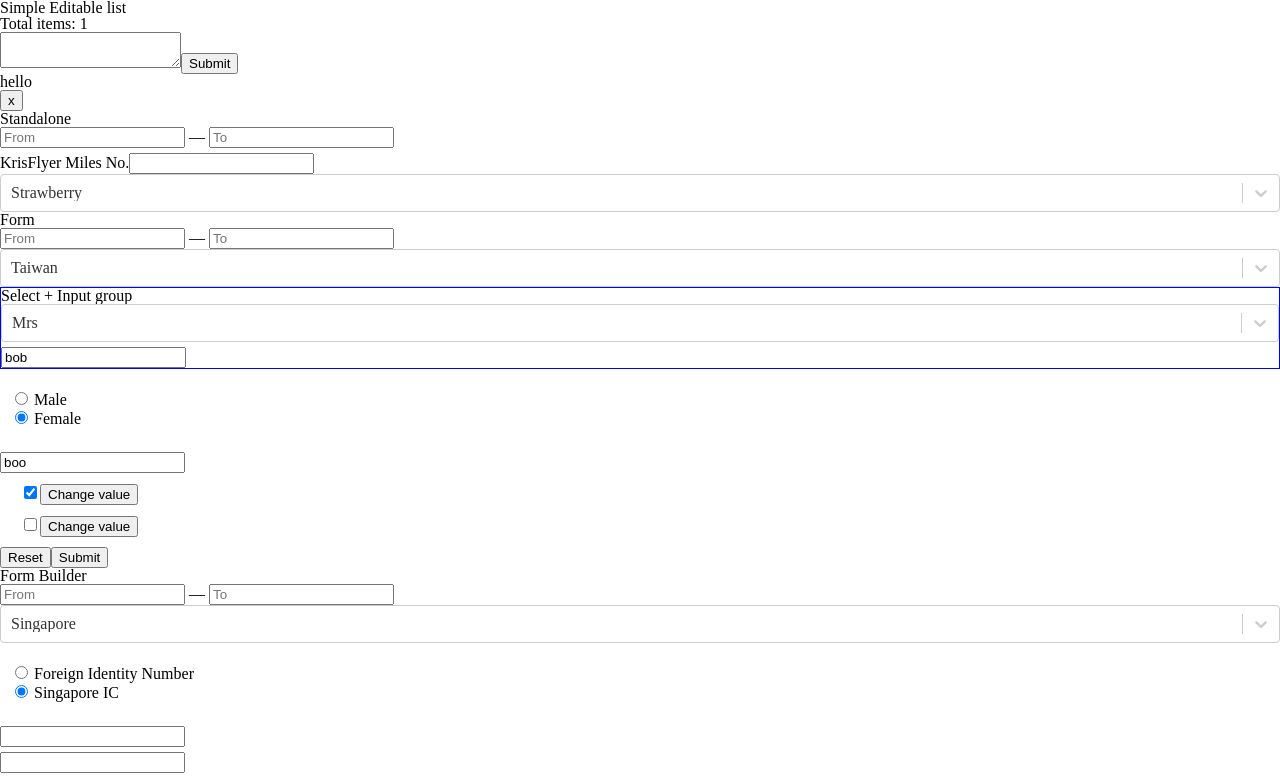
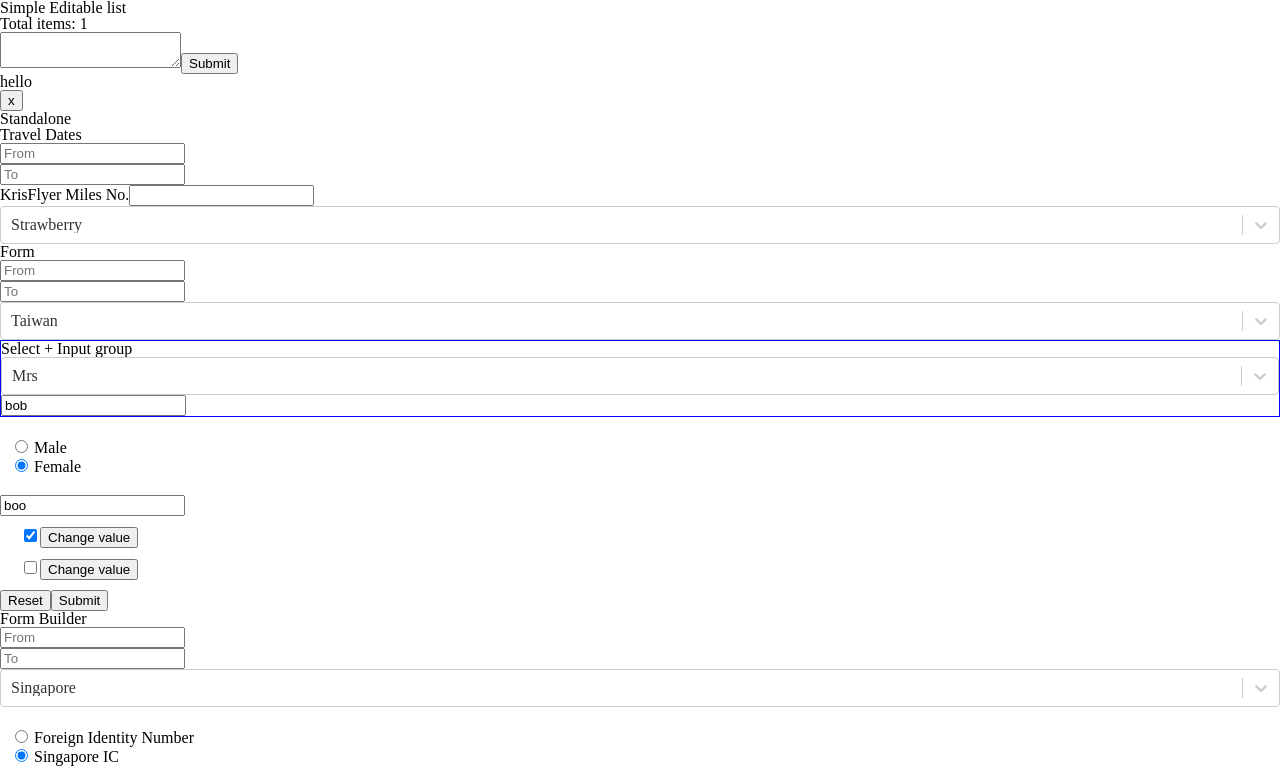
Before and after one commit to geekyme/demo-react-hooks, a Next.js app: page / in a window 1280 px wide. Shown: the top 776 px of the page. Built offline with nearby package versions, Linux system fonts and the light colour scheme.

Commit message:
Change FormDateRange style

```diff
--- /dev/null
+++ b/components/FormDateRange/FormDateRange.scss
@@ -0,0 +1,13 @@
+.container {
+  display: grid;
+  grid-column-gap: 20px;
+  grid-template-areas: "a b";
+}
+
+.to {
+  grid-area: "a";
+}
+
+.to {
+  grid-area: "b";
+}
--- a/components/FormDateRange/index.jsx
+++ b/components/FormDateRange/index.jsx
@@ -2,11 +2,13 @@ import DayPickerInput from "react-day-picker/DayPickerInput";
 import "react-day-picker/lib/style.css";
 import { useRef } from "react";
 import { useFormState } from "components/Form/FormUtils";
+import FormUI from "components/FormUI";
+import styles from "./FormDateRange.scss";
 
 export default function FormDateRange(props) {
-  const { initialState = {}, name } = props;
+  const { initialState = {}, name, label } = props;
   const toEl = useRef();
-  const { setValue, value } = useFormState({
+  const { setValue, value, error, pristine } = useFormState({
     name,
     initialState
   });
@@ -33,8 +35,10 @@ export default function FormDateRange(props) {
   }
 
   return (
-    <div className="InputFromTo">
+    <FormUI label={label} error={error} pristine={pristine}>
+      <div className={styles.container}>
         <DayPickerInput
+          classNames={{ container: styles.from }}
           value={from}
           placeholder="From"
           dayPickerProps={{
@@ -46,11 +50,14 @@ export default function FormDateRange(props) {
             numberOfMonths: 2,
             onDayClick: focusTo
           }}
+          inputProps={{
+            type: "text"
+          }}
           onDayChange={handleFromChange}
-      />{" "}
-      —{" "}
-      <span className="InputFromTo-to">
+        />
+
         <DayPickerInput
+          classNames={{ container: styles.to }}
           ref={toEl}
           value={to}
           placeholder="To"
@@ -63,9 +70,12 @@ export default function FormDateRange(props) {
             fromMonth: from,
             numberOfMonths: 2
           }}
+          inputProps={{
+            type: "text"
+          }}
           onDayChange={handleToChange}
         />
-      </span>
       </div>
+    </FormUI>
   );
 }
--- a/components/FormInput/index.jsx
+++ b/components/FormInput/index.jsx
@@ -35,13 +35,7 @@ function FormInput(props, ref) {
 
   return (
     <FormUI pristine={pristine} error={error} label={label}>
-      <input
-        type="text"
-        style={{ marginTop: 5 }}
-        onChange={onInputChange}
-        value={value}
-        {...other}
-      />
+      <input type="text" onChange={onInputChange} value={value} {...other} />
     </FormUI>
   );
 }
--- a/components/FormUI/FormUI.scss
+++ b/components/FormUI/FormUI.scss
@@ -27,7 +27,7 @@
 
 .label {
   display: block;
-  margin-bottom: 10px;
+  margin-bottom: 5px;
 }
 
 .error {
--- a/components/FormUI/index.jsx
+++ b/components/FormUI/index.jsx
@@ -2,7 +2,7 @@ import styles from "./FormUI.scss";
 import classNames from "classnames";
 
 export function Label({ label }) {
-  return label ? <label>{label}</label> : null;
+  return label ? <label className={styles.label}>{label}</label> : null;
 }
 
 export function Error({ pristine, error }) {
--- a/pages/index.jsx
+++ b/pages/index.jsx
@@ -29,7 +29,7 @@ export default function AgendaPage() {
       </div>
       <div>
         <h2>Standalone</h2>
-        <FormDateRange />
+        <FormDateRange label="Travel Dates" />
         <FormInput
           label="KrisFlyer Miles No."
           onChange={value => console.log("standalone", value)}
```
Lines whose indentation alone changed are shown as unchanged.
